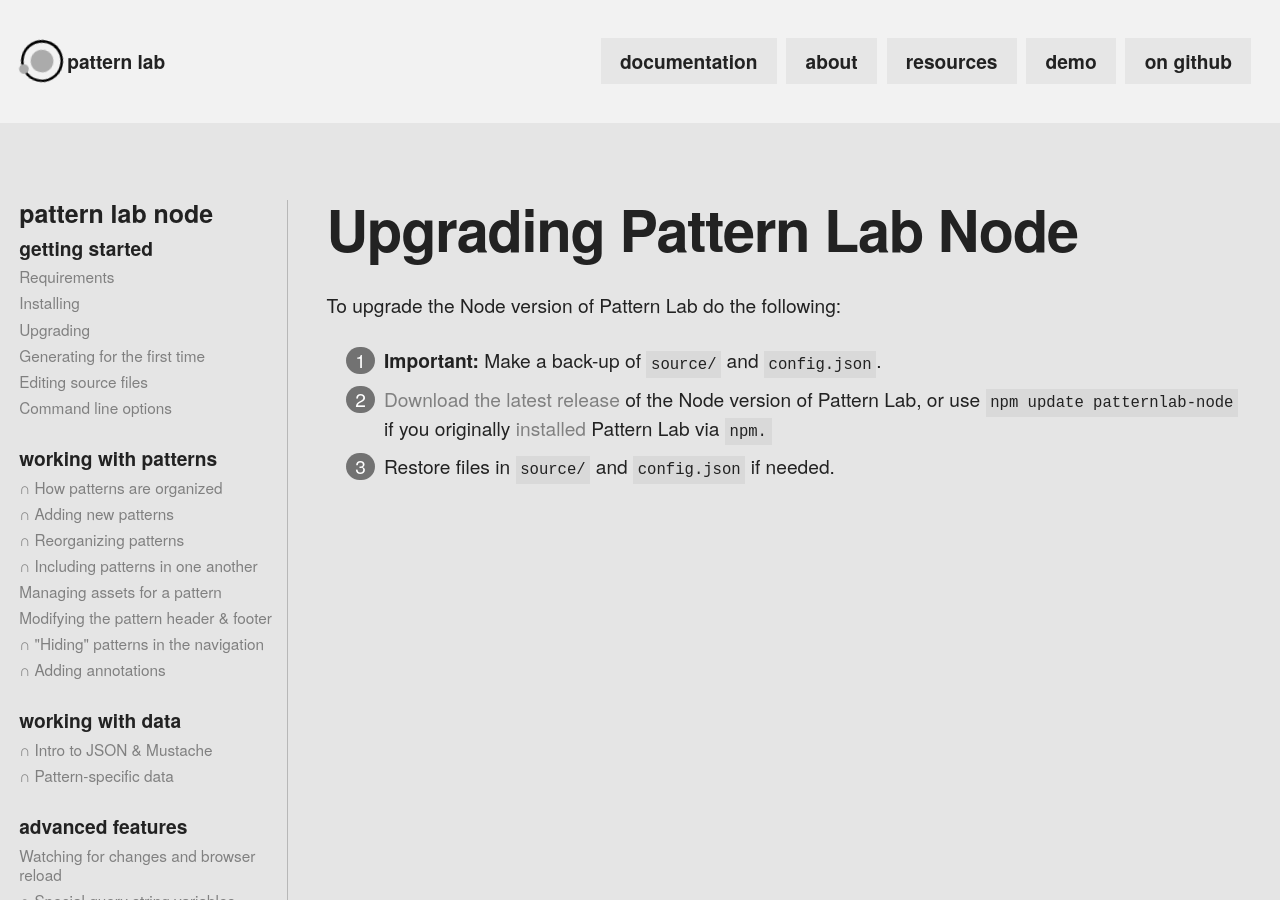
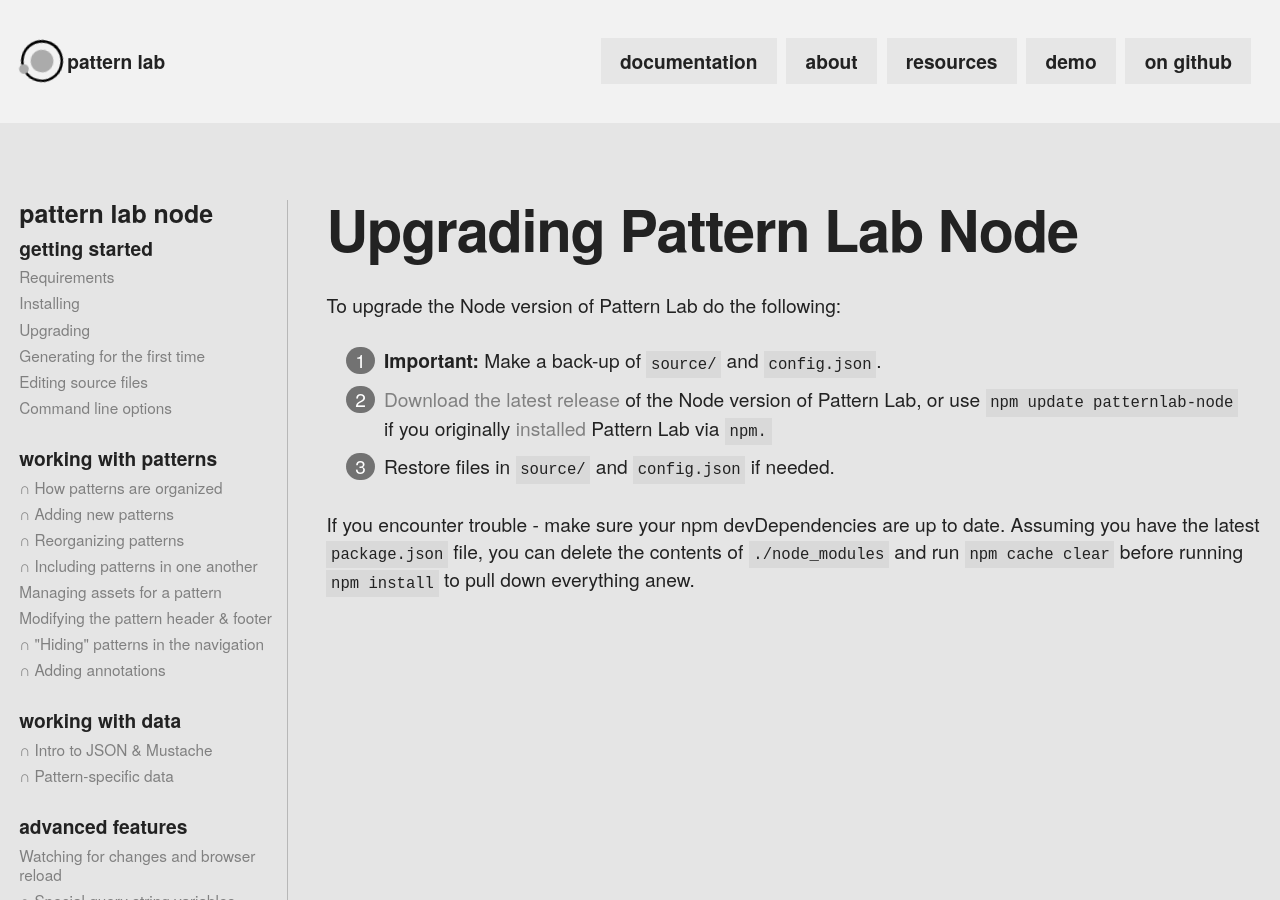
Before and after one commit to pattern-lab/website, a Jekyll site: the page built from patternlabsite/docs/node/upgrading.md, in a window 1280 px wide and 900 px high. Built offline with Jekyll 4.4.1, drawn with Linux system fonts in a browser that asks for light colours; Markdown is read by kramdown in place of the engine named in the settings; comment, search, counter and statistics services are not loaded.

Commit message:
Update upgrading.md
Added some notes on npm devDependencies

```diff
--- a/patternlabsite/docs/node/upgrading.md
+++ b/patternlabsite/docs/node/upgrading.md
@@ -10,3 +10,5 @@
 1. **Important:** Make a back-up of `source/` and `config.json`.
 2. [Download the latest release](https://github.com/pattern-lab/patternlab-node/releases) of the Node version of Pattern Lab, or use `npm update patternlab-node` if you originally [installed](/docs/node/installation.html) Pattern Lab via `npm.`
 3. Restore files in `source/` and `config.json` if needed.
+
+If you encounter trouble - make sure your npm devDependencies are up to date. Assuming you have the latest `package.json` file, you can delete the contents of `./node_modules` and run `npm cache clear` before running `npm install` to pull down everything anew.
```
